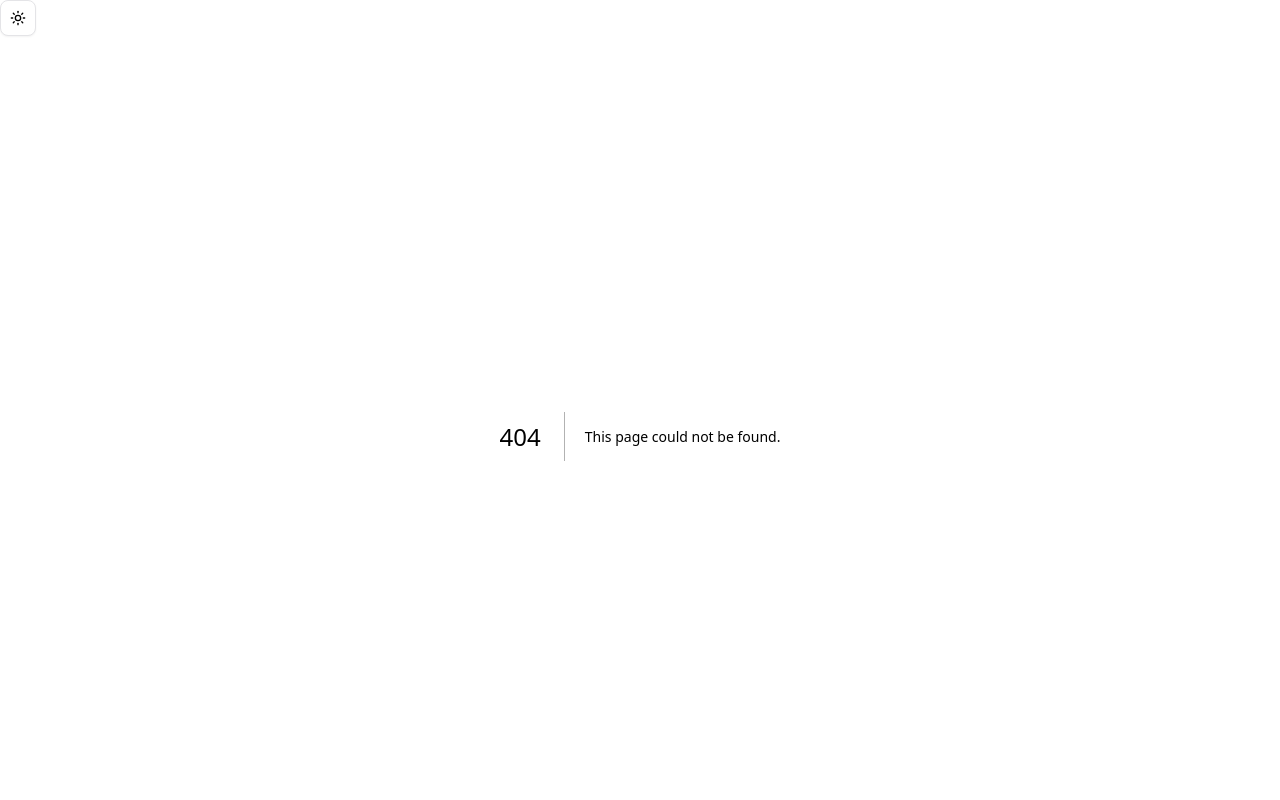
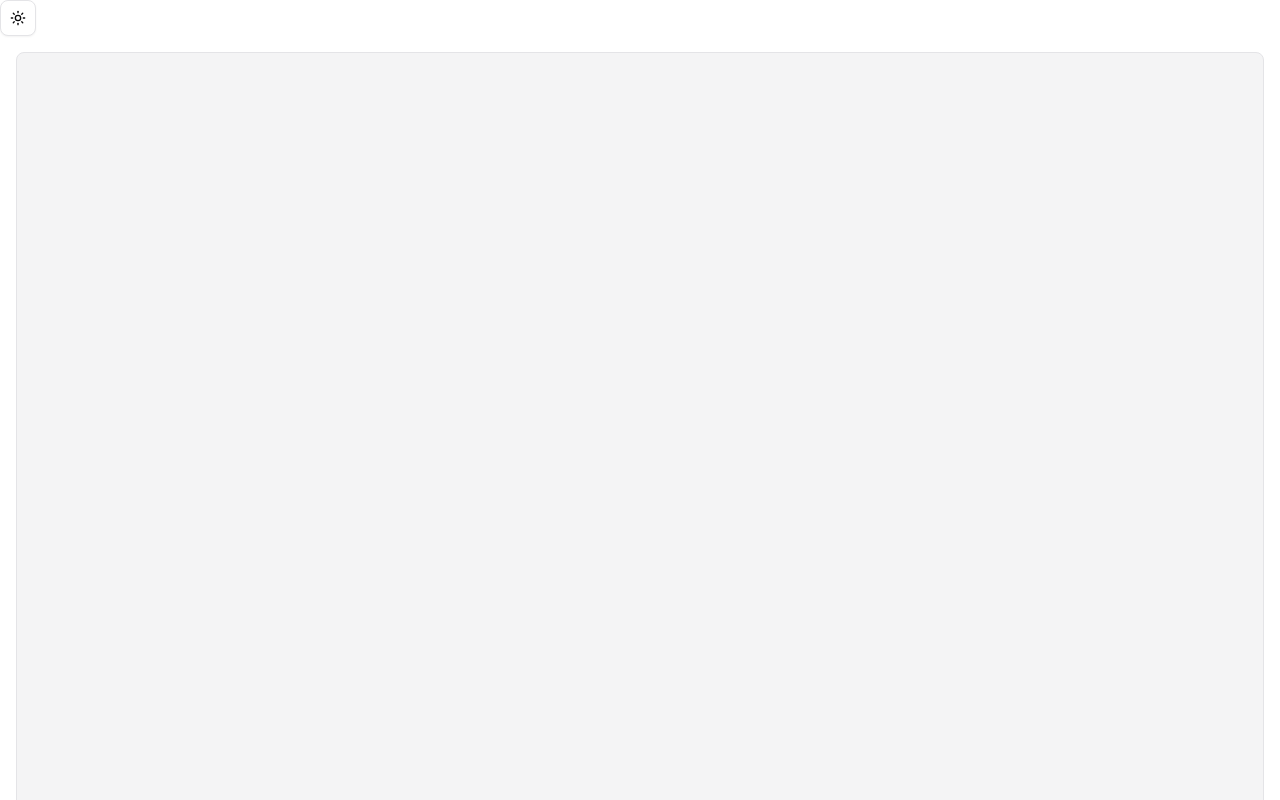
Before and after one commit to tonyisup/tonyismcp, a Next.js app: page /scratch/gaze in a window 1280 px wide. Before the commit this address had no page. Shown: the top 800 px of the page. Built offline with nearby package versions, Linux system fonts and the light colour scheme.

Commit message:
feat: add initial gaze, gesture, and paint scratchpad pages with a canvas element.

```diff
--- /dev/null
+++ b/app/scratch/gaze/page.tsx
@@ -0,0 +1,20 @@
+'use client';
+
+import { useRef } from 'react';
+
+export default function ImaginePage() {
+  const canvasRef = useRef<HTMLCanvasElement>(null);
+
+  return (
+    <div className="min-h-screen bg-background text-foreground flex flex-col">
+      <main className="flex-1 flex flex-col items-center justify-center p-4 gap-8">
+        <canvas
+          ref={canvasRef}
+          width={512}
+          height={512}
+          className="w-full h-auto aspect-square rounded-md border border-border bg-muted"
+        />
+      </main>
+    </div>
+  );
+}
--- /dev/null
+++ b/app/scratch/gesture/page.tsx
@@ -0,0 +1,20 @@
+'use client';
+
+import { useRef } from 'react';
+
+export default function ImaginePage() {
+  const canvasRef = useRef<HTMLCanvasElement>(null);
+
+  return (
+    <div className="min-h-screen bg-background text-foreground flex flex-col">
+      <main className="flex-1 flex flex-col items-center justify-center p-4 gap-8">
+        <canvas
+          ref={canvasRef}
+          width={512}
+          height={512}
+          className="w-full h-auto aspect-square rounded-md border border-border bg-muted"
+        />
+      </main>
+    </div>
+  );
+}
--- a/app/imagine/page.tsx
+++ b/app/scratch/imagine/page.tsx
@@ -53,35 +53,13 @@ export default function ImaginePage() {
 
   return (
     <div className="min-h-screen bg-background text-foreground flex flex-col">
-       {/* Navbar - mimicking the screenshot's top bar roughly for context */}
-       <header className="flex items-center justify-between px-4 py-3 border-b border-border">
-          <Button variant="ghost" size="icon">
-            <Home className="h-6 w-6" />
-          </Button>
-
-          <div className="flex-1 max-w-xl mx-4 relative">
-             <div className="w-full bg-muted rounded-full px-4 py-2 text-sm text-muted-foreground truncate">
-                tonyisup.com/imagine
-             </div>
-          </div>
-
-          <div className="flex items-center gap-2">
-            <Button variant="ghost" size="icon">
-              <Plus className="h-6 w-6" />
-            </Button>
-            <div className="w-8 h-8 rounded border border-border flex items-center justify-center text-xs font-bold">
-               28
-            </div>
-            <Button variant="ghost" size="icon">
-              <MoreVertical className="h-5 w-5" />
-            </Button>
-          </div>
-       </header>
+      <header className="flex items-center justify-center px-4 py-3 border-b border-border">
+        <h1 className="text-2xl font-bold">Imagine</h1>
+      </header>
 
       <main className="flex-1 flex flex-col items-center justify-center p-4 gap-8">
 
         <div className="flex flex-col items-center gap-4">
-          <h1 className="text-2xl font-bold">Imagine</h1>
           <Button
             onClick={handleRepaintBoth}
             disabled={isGenerating}
--- /dev/null
+++ b/app/scratch/paint/page.tsx
@@ -0,0 +1,20 @@
+'use client';
+
+import { useRef } from 'react';
+
+export default function ImaginePage() {
+  const canvasRef = useRef<HTMLCanvasElement>(null);
+
+  return (
+    <div className="min-h-screen bg-background text-foreground flex flex-col">
+      <main className="flex-1 flex flex-col items-center justify-center p-4 gap-8">
+        <canvas
+          ref={canvasRef}
+          width={512}
+          height={512}
+          className="w-full h-auto aspect-square rounded-md border border-border bg-muted"
+        />
+      </main>
+    </div>
+  );
+}
```
Also changed, not shown: app/scratch/imagine/generative-canvas.tsx (renamed from app/imagine/generative-canvas.tsx), app/scratch/imagine/simulation.ts (renamed from app/imagine/simulation.ts), app/scratch/wishlist/actions.ts (renamed from app/wishlist/actions.ts), app/scratch/wishlist/page.tsx (renamed from app/wishlist/page.tsx).
